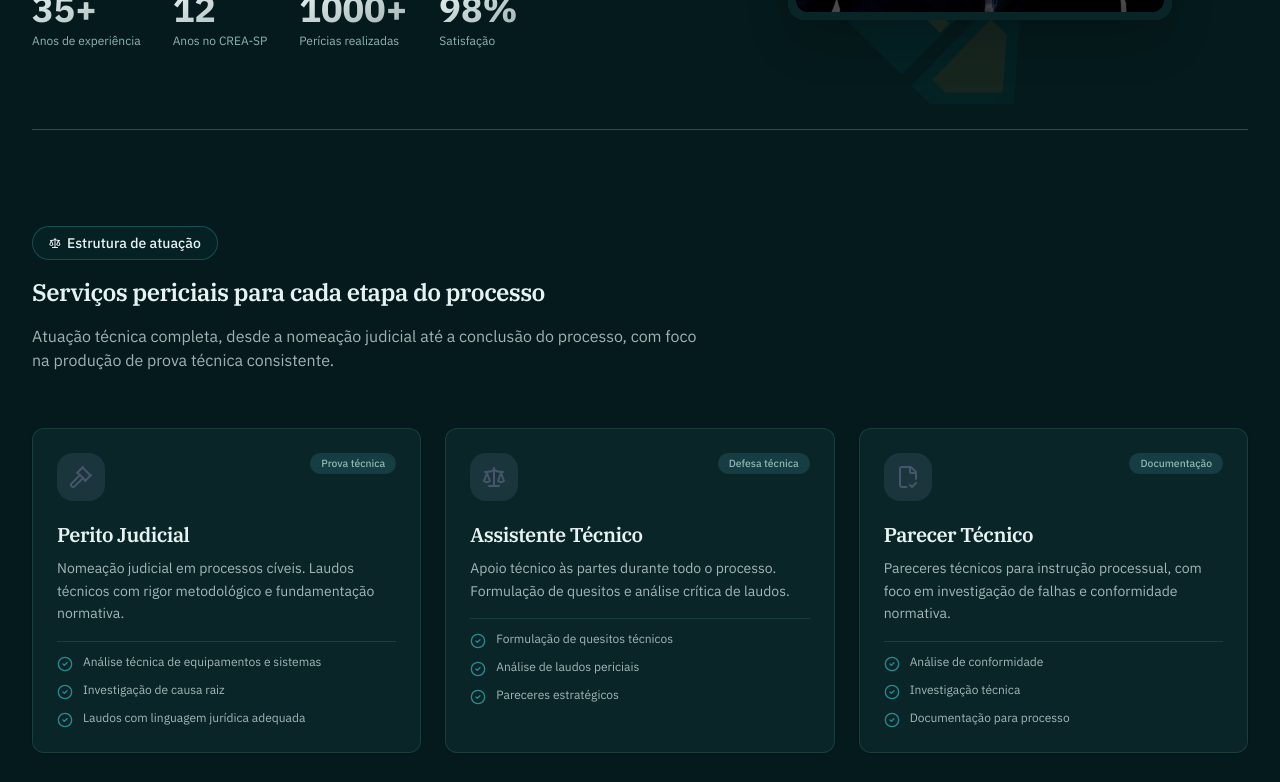
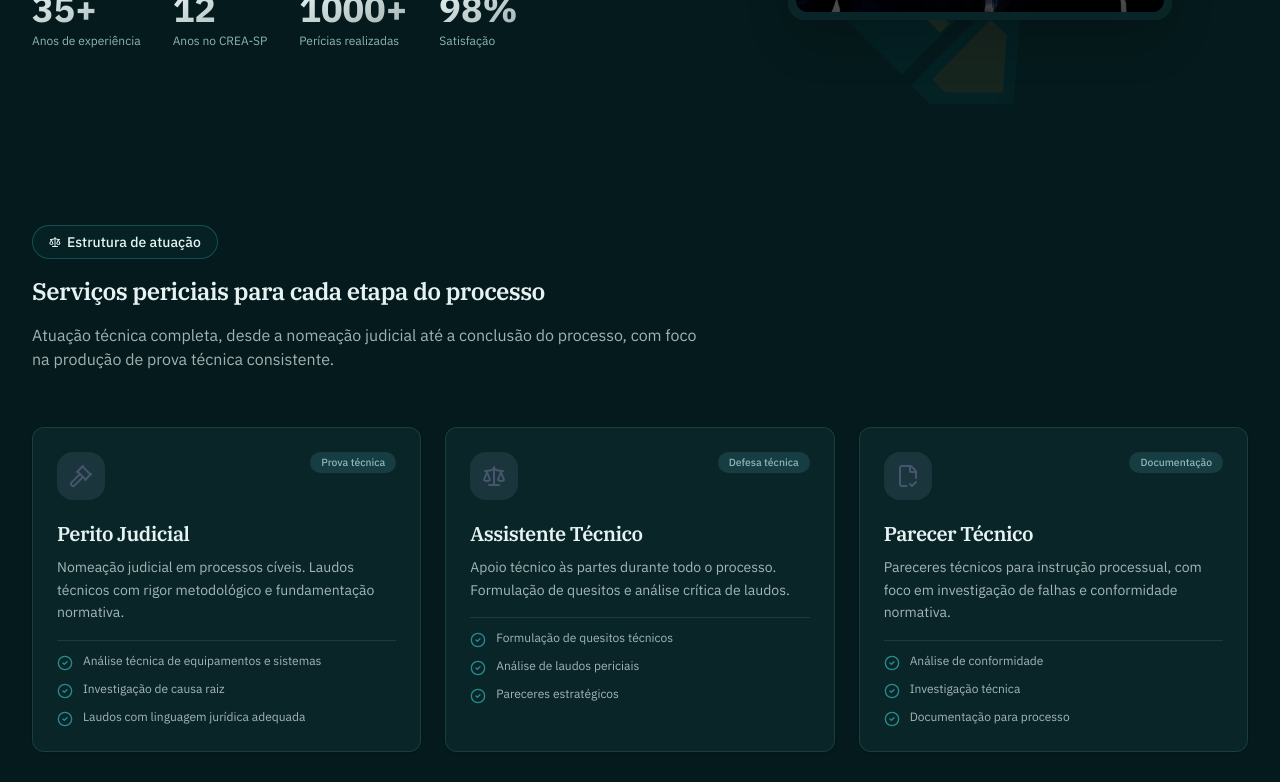
Before and after one commit to eng-lenzi/lp-eng-lenzi, a React (Vite) app: page / in a window 1280 px wide. Shown: the part 660-1442 px from the top of the page. Built offline with nearby package versions, Linux system fonts and the light colour scheme.

Commit message:
fix: remove border-top da secao Services

```diff
--- a/src/routes/-components/services.tsx
+++ b/src/routes/-components/services.tsx
@@ -50,7 +50,7 @@ export function Services() {
 		<AnimatedSection
 			id="servicos"
 			aria-labelledby="servicos-title"
-			className="border-t py-12 sm:py-16 lg:py-24"
+			className="py-12 sm:py-16 lg:py-24"
 			delay={0.1}
 		>
 			<div className="space-y-3 mb-8 sm:space-y-4 sm:mb-10 lg:mb-14">
```
